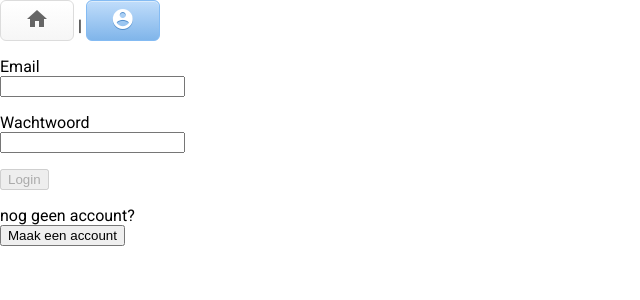
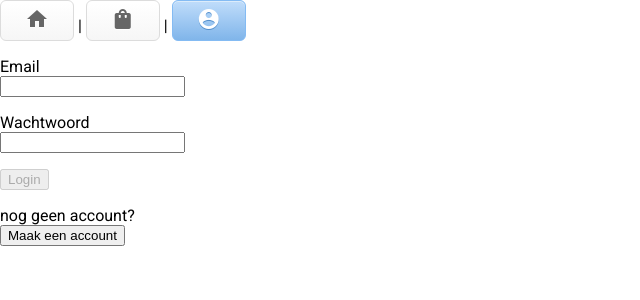
Before and after one commit to Julienist/music_shack_webshop, an Angular app: page /login in a window 1280 px wide. Shown: the top 300 px of the page, without its empty margins (0-640 px from the left). Built offline with nearby package versions, Linux system fonts and the light colour scheme.

Commit message:
nav winkelmandje button & totalprice added to winkelmandje

```diff
--- a/src/app/header/header.component.html
+++ b/src/app/header/header.component.html
@@ -13,6 +13,12 @@
       <mat-icon>home</mat-icon>
     </a> |
     <a class="button"
+    routerLink="/winkelmandje"
+    routerLinkActive="activebutton"
+    ariaCurrentWhenActive="page">
+   <mat-icon>shopping_bag</mat-icon>
+    </a> |
+    <a class="button"
        routerLink="/login"
        routerLinkActive="activebutton"
        ariaCurrentWhenActive="page">
--- a/src/app/shopping-cart/shopping-cart.component.html
+++ b/src/app/shopping-cart/shopping-cart.component.html
@@ -1,5 +1,6 @@
 <h2>Winkelmandje</h2>
 
+<section>
   <ul *ngIf="cartItems().length > 0; else emptyCart">
     @for (item of cartItems(); track item.id) {
       <li>
@@ -11,6 +12,8 @@
       </li>
     }
   </ul>
+  <p *ngIf="cartItems().length > 0">{{ totalPrice() }}</p>
+</section>
 
 <ng-template #emptyCart>
   <p>Je winkelmandje is leeg.</p>
--- a/src/app/shopping-cart/shopping-cart.component.ts
+++ b/src/app/shopping-cart/shopping-cart.component.ts
@@ -28,4 +28,8 @@ export class ShoppingCartComponent {
     this.cartService.clearCart();
   }
 
+  totalPrice(): number {
+    return this.cartService.getTotalPrice();
+  }
+
 }
```
Lines whose indentation alone changed are shown as unchanged.
